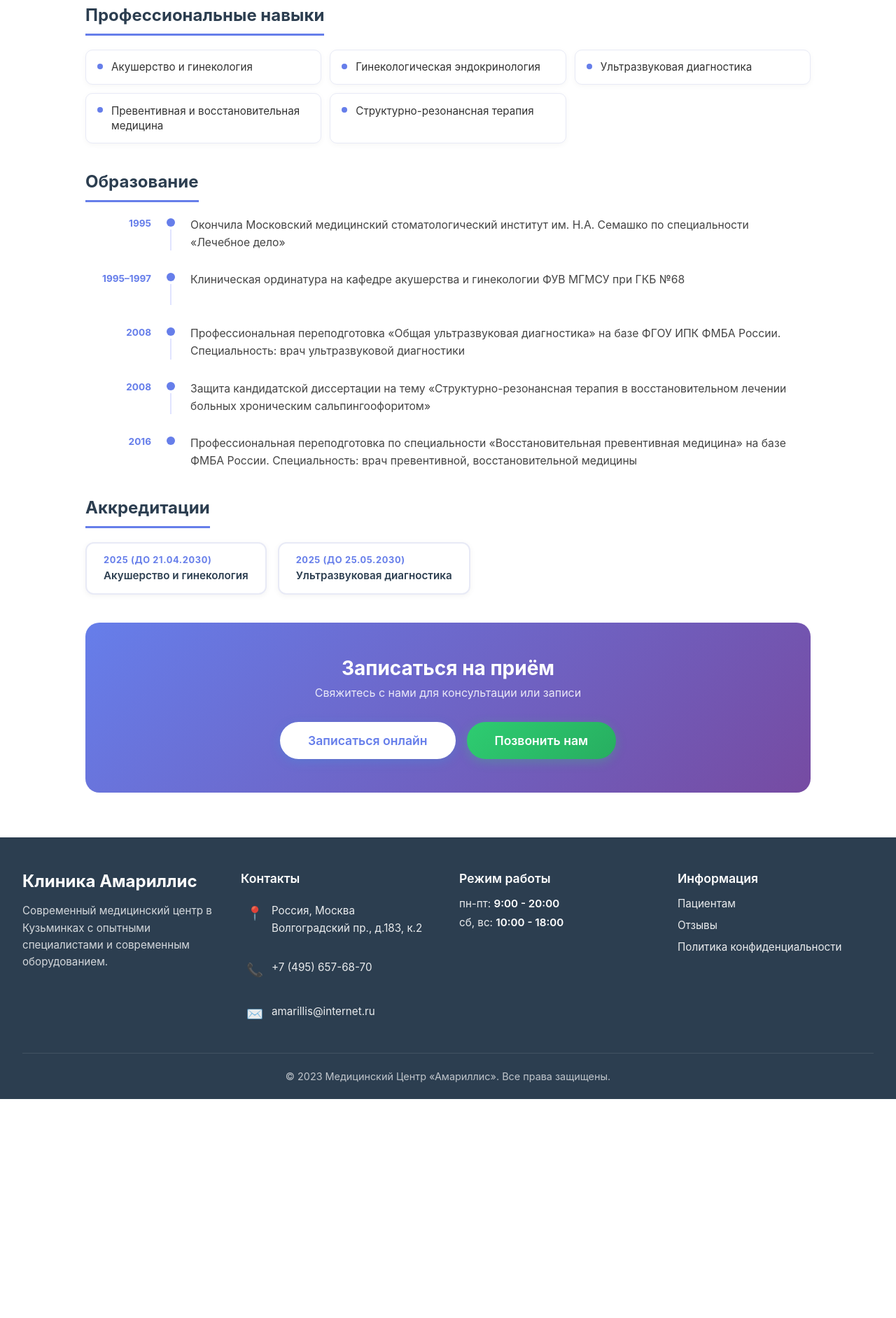
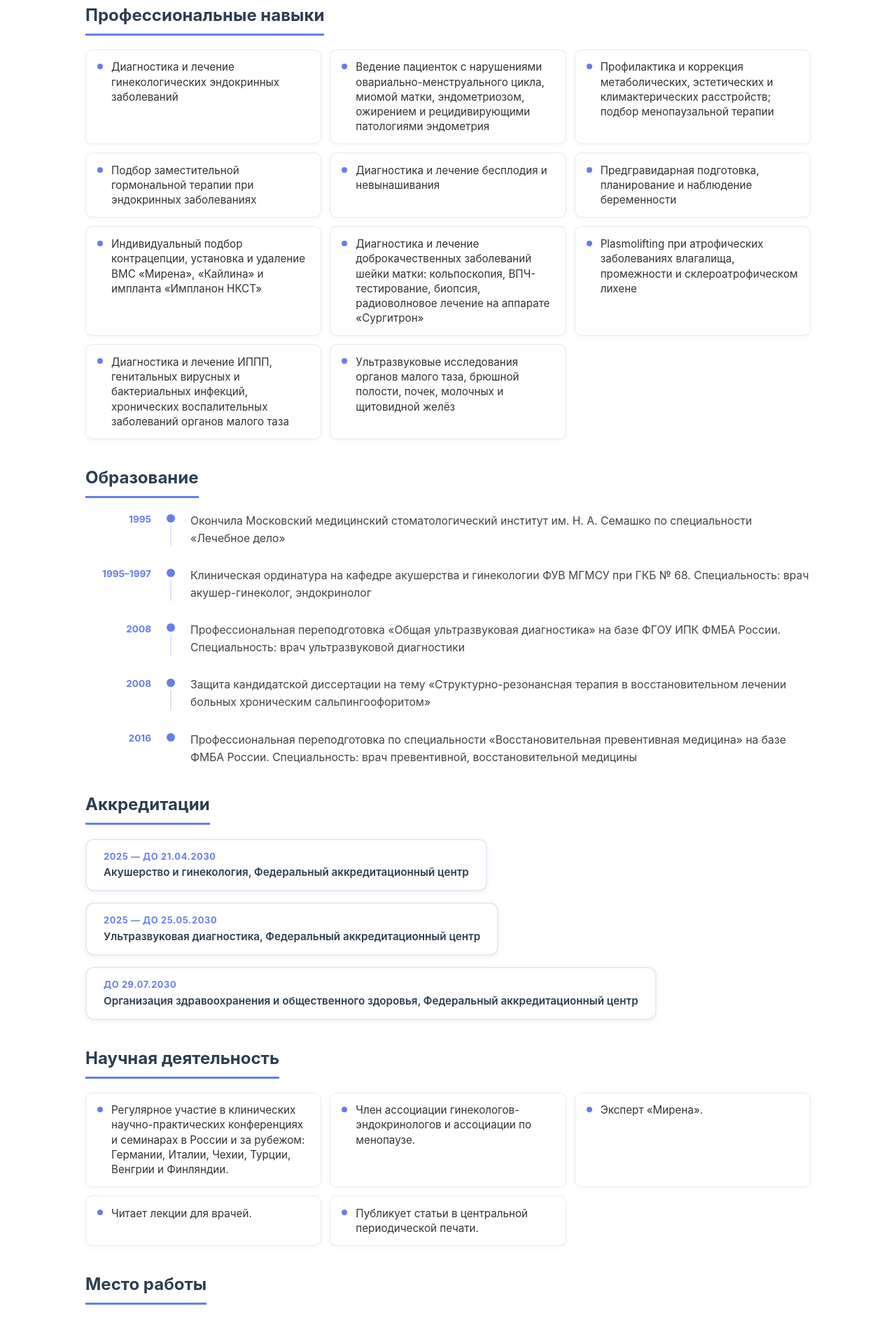
Before and after one commit to vaboriskin/amaryllis, a React (Vite) app in the folder frontend/: page /doctors/bezbah in a window 1280 px wide. Shown: the part 1020-2904 px from the top of the page at 70% size. Before the commit the page ends 2591 px from the top, so only its background shows below. Built offline with nearby package versions, Linux system fonts and the light colour scheme.

Commit message:
bezbah upd

```diff
--- a/frontend/src/data/doctors.ts
+++ b/frontend/src/data/doctors.ts
@@ -10,6 +10,11 @@ export interface DoctorAccreditation {
   specialty: string
 }
 
+export interface DoctorProfileSection {
+  title: string
+  items: string[]
+}
+
 export interface DoctorProfile {
   degree?: string
   experience?: string
@@ -17,6 +22,7 @@ export interface DoctorProfile {
   education?: DoctorEducation[]
   accreditations?: DoctorAccreditation[]
   skills?: string[]
+  sections?: DoctorProfileSection[]
 }
 
 export interface Doctor {
@@ -102,22 +108,50 @@ export const doctorsData: Doctor[] = [
       experience: '31 год',
       about: 'Безбах Ирина Викторовна — заместитель главного врача по акушерско-гинекологической помощи, врач высшей квалификационной категории с более чем 30-летним стажем. Кандидат медицинских наук, специалист в области акушерства, гинекологии, эндокринологии, ультразвуковой и превентивной медицины. Награждена почётной грамотой за безупречный и добросовестный труд министром здравоохранения и социального развития М.Ю. Зурабовым (14.06.2005, пр. 377-н).',
       education: [
-        { year: '1995', description: 'Окончила Московский медицинский стоматологический институт им. Н.А. Семашко по специальности «Лечебное дело»' },
-        { year: '1995–1997', description: 'Клиническая ординатура на кафедре акушерства и гинекологии ФУВ МГМСУ при ГКБ №68' },
+        { year: '1995', description: 'Окончила Московский медицинский стоматологический институт им. Н. А. Семашко по специальности «Лечебное дело»' },
+        { year: '1995–1997', description: 'Клиническая ординатура на кафедре акушерства и гинекологии ФУВ МГМСУ при ГКБ № 68. Специальность: врач акушер-гинеколог, эндокринолог' },
         { year: '2008', description: 'Профессиональная переподготовка «Общая ультразвуковая диагностика» на базе ФГОУ ИПК ФМБА России. Специальность: врач ультразвуковой диагностики' },
         { year: '2008', description: 'Защита кандидатской диссертации на тему «Структурно-резонансная терапия в восстановительном лечении больных хроническим сальпингоофоритом»' },
         { year: '2016', description: 'Профессиональная переподготовка по специальности «Восстановительная превентивная медицина» на базе ФМБА России. Специальность: врач превентивной, восстановительной медицины' },
       ],
       accreditations: [
-        { date: '2025 (до 21.04.2030)', specialty: 'Акушерство и гинекология' },
-        { date: '2025 (до 25.05.2030)', specialty: 'Ультразвуковая диагностика' },
+        { date: '2025 — до 21.04.2030', specialty: 'Акушерство и гинекология, Федеральный аккредитационный центр' },
+        { date: '2025 — до 25.05.2030', specialty: 'Ультразвуковая диагностика, Федеральный аккредитационный центр' },
+        { date: 'До 29.07.2030', specialty: 'Организация здравоохранения и общественного здоровья, Федеральный аккредитационный центр' },
       ],
       skills: [
-        'Акушерство и гинекология',
-        'Гинекологическая эндокринология',
-        'Ультразвуковая диагностика',
-        'Превентивная и восстановительная медицина',
-        'Структурно-резонансная терапия',
+        'Диагностика и лечение гинекологических эндокринных заболеваний',
+        'Ведение пациенток с нарушениями овариально-менструального цикла, миомой матки, эндометриозом, ожирением и рецидивирующими патологиями эндометрия',
+        'Профилактика и коррекция метаболических, эстетических и климактерических расстройств; подбор менопаузальной терапии',
+        'Подбор заместительной гормональной терапии при эндокринных заболеваниях',
+        'Диагностика и лечение бесплодия и невынашивания',
+        'Предгравидарная подготовка, планирование и наблюдение беременности',
+        'Индивидуальный подбор контрацепции, установка и удаление ВМС «Мирена», «Кайлина» и импланта «Импланон НКСТ»',
+        'Диагностика и лечение доброкачественных заболеваний шейки матки: кольпоскопия, ВПЧ-тестирование, биопсия, радиоволновое лечение на аппарате «Сургитрон»',
+        'Plasmolifting при атрофических заболеваниях влагалища, промежности и склероатрофическом лихене',
+        'Диагностика и лечение ИППП, генитальных вирусных и бактериальных инфекций, хронических воспалительных заболеваний органов малого таза',
+        'Ультразвуковые исследования органов малого таза, брюшной полости, почек, молочных и щитовидной желёз',
+      ],
+      sections: [
+        {
+          title: 'Научная деятельность',
+          items: [
+            'Регулярное участие в клинических научно-практических конференциях и семинарах в России и за рубежом: Германии, Италии, Чехии, Турции, Венгрии и Финляндии.',
+            'Член ассоциации гинекологов-эндокринологов и ассоциации по менопаузе.',
+            'Эксперт «Мирена».',
+            'Читает лекции для врачей.',
+            'Публикует статьи в центральной периодической печати.',
+          ],
+        },
+        {
+          title: 'Место работы',
+          items: [
+            'С 2020 года по настоящее время — заместитель главного врача по акушерско-гинекологической помощи, кандидат медицинских наук, врач акушер-гинеколог, эндокринолог, врач превентивной медицины и ультразвуковой диагностики высшей квалификационной категории в ООО «Амариллис» Поликлиника.',
+            '1995–2000 — врач акушер-гинеколог в женской консультации при городской поликлинике № 89 ЮВАО г. Москвы; врач акушер-гинеколог отделения родильного блока по оказанию экстренной помощи в родильном доме при ГКБ № 68.',
+            '2000–2020 — врач акушер-гинеколог, эндокринолог, врач УЗИ-диагностики в ЗАО «МЦК», консультативно-диагностическое отделение «Жулебино».',
+            '2004–2020 — заведующая женской консультацией.',
+          ],
+        },
       ],
     },
   },
--- a/frontend/src/pages/DoctorProfile/DoctorProfile.tsx
+++ b/frontend/src/pages/DoctorProfile/DoctorProfile.tsx
@@ -128,6 +128,20 @@ const DoctorProfile: React.FC = () => {
             </section>
           )}
 
+          {profile?.sections?.map(section => (
+            <section className="dp-section" key={section.title}>
+              <h2 className="dp-section-title">{section.title}</h2>
+              <ul className="dp-skills-list">
+                {section.items.map((item, i) => (
+                  <li key={i} className="dp-skill-item">
+                    <span className="dp-skill-dot" />
+                    {item}
+                  </li>
+                ))}
+              </ul>
+            </section>
+          ))}
+
           {/* CTA */}
           <section className="dp-cta-section">
             <div className="dp-cta-inner">
```
